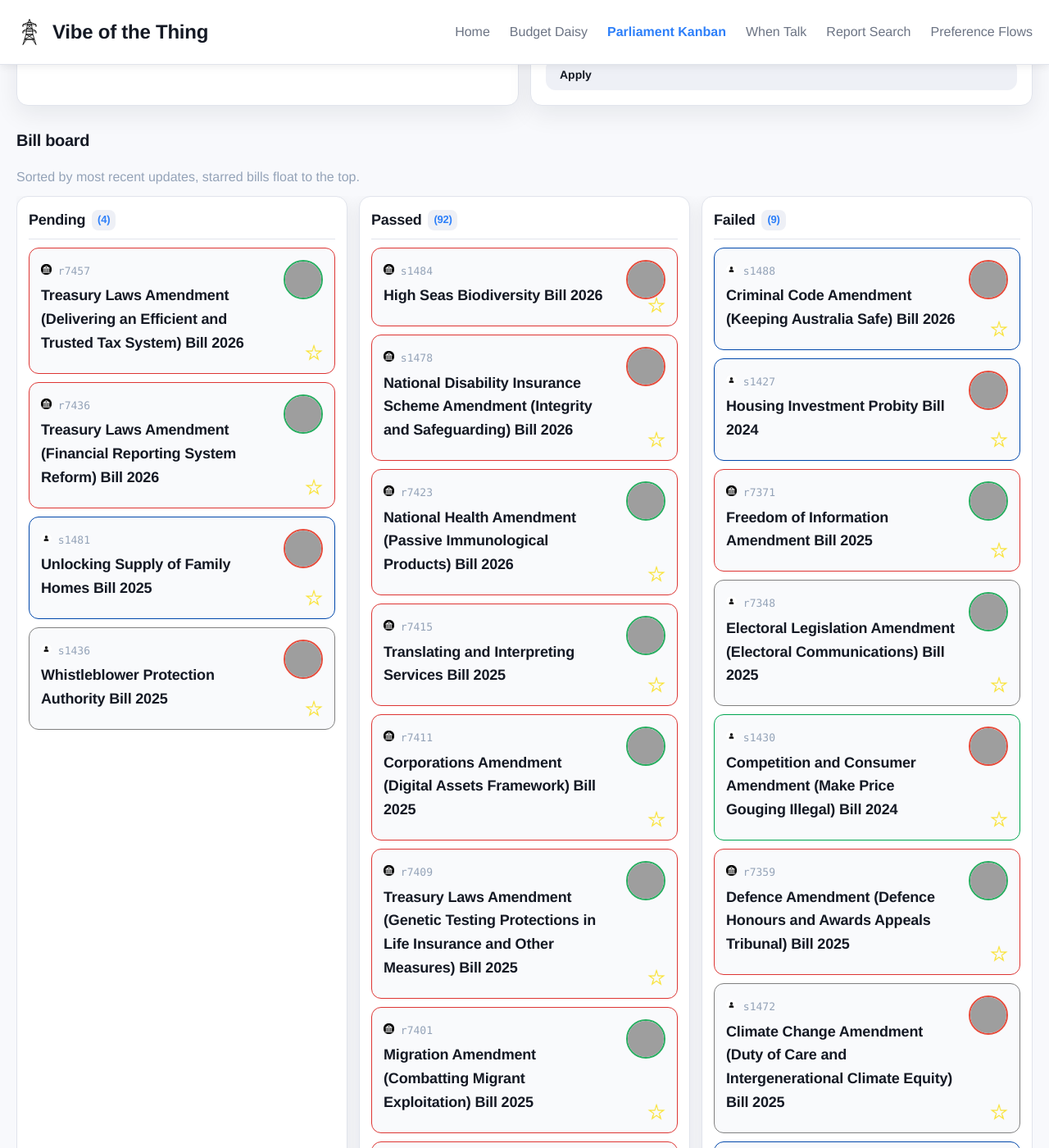
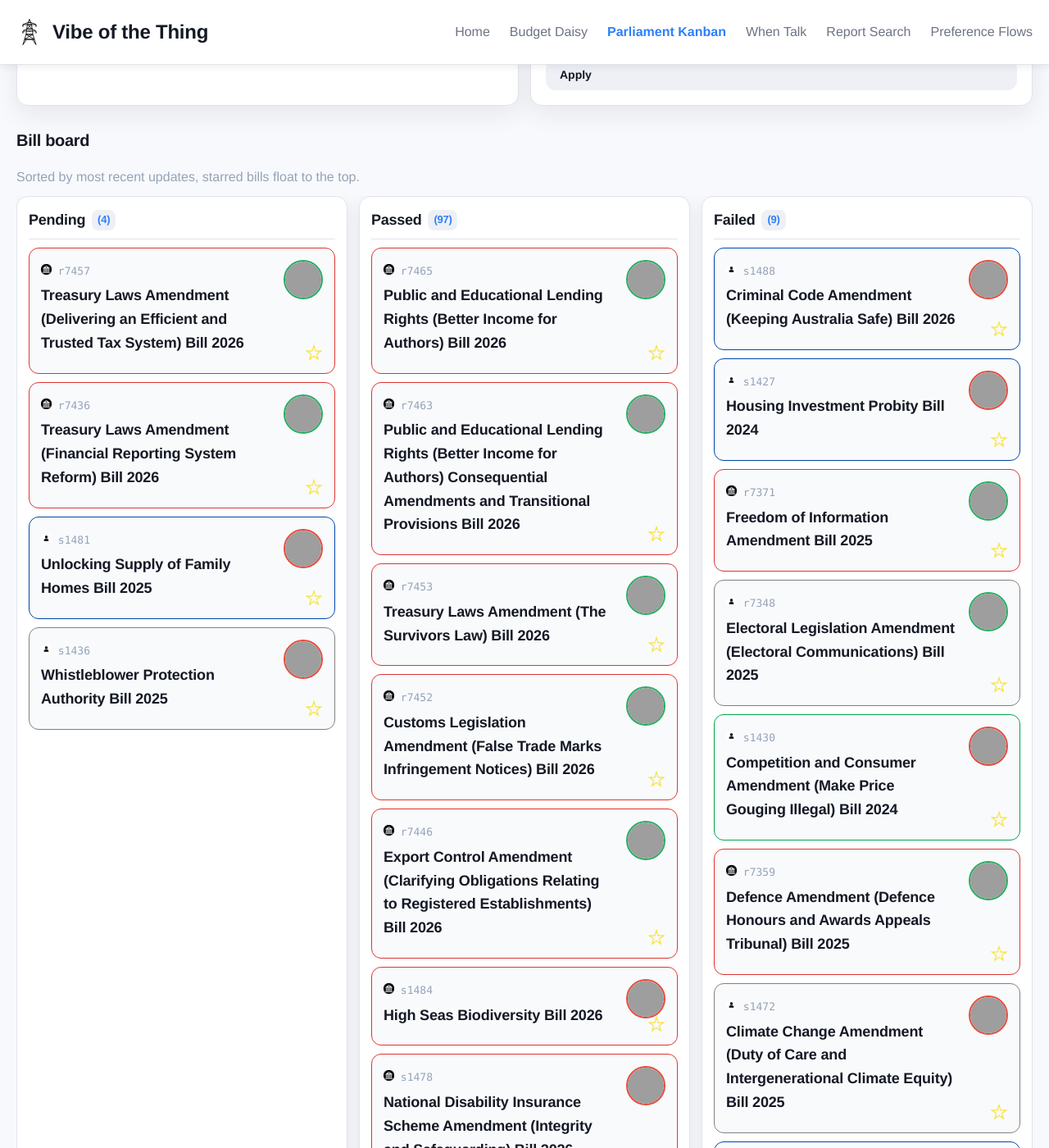
Before and after one commit to Coedice/vibe-of-the-thing, a Jekyll site: the page built from parliament-kanban/index.html, in a window 1280 px wide and 1400 px high, scrolled down 595 px, cut to the strip 0-1400 px from the top of the window. Shown: the whole strip at 82% size. Built offline with Jekyll 4.4.1, drawn with Linux system fonts in a browser that asks for light colours; grey boxes are pictures that could not be loaded.

Commit message:
Update bill data

```diff
--- a/_data/bills.yml
+++ b/_data/bills.yml
@@ -1640,6 +1640,25 @@ passed:
   pdf_url: https://parlinfo.aph.gov.au/parlInfo/download/legislation/bills/r7443_aspassed/toc_pdf/26023b01.pdf;fileType=application%2Fpdf
   last_updated: 2026-03-13
   second_reading_hansard_url: https://parlinfo.aph.gov.au/parlInfo/search/display/display.w3p;query=Id%3A%22chamber%2Fhansardr%2F29140%2F0073%22
+- bill_id: r7446
+  title: Export Control Amendment (Clarifying Obligations Relating to Registered Establishments)
+    Bill 2026
+  status: Assent
+  type: Government
+  portfolio: Agriculture, Fisheries and Forestry
+  originating_house: House of Representatives
+  summary: 'Amends the Export Control Act 2020 to: enable export operations in relation
+    to general products to be carried out at registered establishments without needing
+    to be included in the registration; and expand the scope of export documentation
+    that can be issued by the Department of Agriculture, Fisheries and Forestry to
+    include additional documentation required by trading partners.'
+  introducer_name: Julie Collins
+  introducer_party: Labor
+  introducer_id: '10136'
+  introducer_division: Franklin
+  pdf_url: https://parlinfo.aph.gov.au/parlInfo/download/legislation/bills/r7446_aspassed/toc_pdf/26027b01.pdf;fileType=application%2Fpdf
+  last_updated: 2026-05-20
+  second_reading_hansard_url: https://parlinfo.aph.gov.au/parlInfo/search/display/display.w3p;query=Id%3A%22chamber%2Fhansardr%2F29146%2F0016%22
 - bill_id: r7447
   title: Migration Amendment (2026 Measures No. 1) Bill 2026
   status: Act
@@ -1658,6 +1677,45 @@ passed:
   pdf_url: https://parlinfo.aph.gov.au/parlInfo/download/legislation/bills/r7447_aspassed/toc_pdf/26029b01.pdf;fileType=application%2Fpdf
   last_updated: 2026-03-13
   second_reading_hansard_url: https://parlinfo.aph.gov.au/parlInfo/search/display/display.w3p;query=Id%3A%22chamber%2Fhansards%2F29209%2F0252%22
+- bill_id: r7452
+  title: Customs Legislation Amendment (False Trade Marks Infringement Notices) Bill
+    2026
+  status: Assent
+  type: Government
+  portfolio: Home Affairs
+  originating_house: House of Representatives
+  summary: 'Amends the: Commerce (Trade Descriptions) Act 1905 to create a strict
+    liability offence for the importation of goods that bear false trade marks; and
+    Customs Regulation 2015 to prescribe this offence in the Customs Infringement
+    Notice Scheme, enabling Australian Border Force officers to issue infringement
+    notices as an alternative to prosecution.'
+  introducer_name: Julian Hill
+  introducer_party: Labor
+  introducer_id: '10885'
+  introducer_division: Bruce
+  pdf_url: https://parlinfo.aph.gov.au/parlInfo/download/legislation/bills/r7452_aspassed/toc_pdf/26032b01.pdf;fileType=application%2Fpdf
+  last_updated: 2026-05-20
+  second_reading_hansard_url: https://parlinfo.aph.gov.au/parlInfo/search/display/display.w3p;query=Id%3A%22chamber%2Fhansardr%2F29149%2F0042%22
+- bill_id: r7453
+  title: Treasury Laws Amendment (The Survivors Law) Bill 2026
+  status: Assent
+  type: Government
+  portfolio: Treasury
+  originating_house: House of Representatives
+  summary: "Amends the: Taxation Administration Act 1953 and 3 other Acts to establish\
+    \ a framework to enable victims and survivors of specified child abuse offences\
+    \ to obtain visibility of, and access to, certain amounts held in a perpetrator\u2019\
+    s superannuation for the purpose of satisfying unpaid compensation orders arising\
+    \ from criminal or civil proceedings; and Bankruptcy Act 1966 to ensure that compensation\
+    \ debts owed to victims and survivors are not extinguished by a perpetrator\u2019\
+    s bankruptcy."
+  introducer_name: Daniel Mulino
+  introducer_party: Labor
+  introducer_id: '10925'
+  introducer_division: Fraser
+  pdf_url: https://parlinfo.aph.gov.au/parlInfo/download/legislation/bills/r7453_aspassed/toc_pdf/26033b01.pdf;fileType=application%2Fpdf
+  last_updated: 2026-05-20
+  second_reading_hansard_url: https://parlinfo.aph.gov.au/parlInfo/search/display/display.w3p;query=Id%3A%22chamber%2Fhansardr%2F29149%2F0026%22
 - bill_id: r7456
   title: Treasury Laws Amendment (Doubling Penalties for ACCC Enforcement) Bill 2026
   status: Act
@@ -1692,6 +1750,41 @@ passed:
   pdf_url: https://parlinfo.aph.gov.au/parlInfo/download/legislation/bills/r7462_aspassed/toc_pdf/26039b01.pdf;fileType=application%2Fpdf
   last_updated: 2026-04-01
   second_reading_hansard_url: https://parlinfo.aph.gov.au/parlInfo/search/display/display.w3p;query=Id%3A%22chamber%2Fhansardr%2F29150%2F0011%22
+- bill_id: r7463
+  title: Public and Educational Lending Rights (Better Income for Authors) Consequential
+    Amendments and Transitional Provisions Bill 2026
+  status: Assent
+  type: Government
+  portfolio: Arts
+  originating_house: House of Representatives
+  summary: Introduced with the Public and Educational Lending Rights (Better Income
+    for Authors) Bill 2026, the bill repeals the Public Lending Right Act 1985 and
+    makes transitional and consequential provisions to support the implementation
+    of the new public and educational lending rights framework.
+  introducer_name: Tony Burke
+  introducer_party: Labor
+  introducer_id: '10081'
+  introducer_division: Watson
+  pdf_url: https://parlinfo.aph.gov.au/parlInfo/download/legislation/bills/r7463_aspassed/toc_pdf/26041b01.pdf;fileType=application%2Fpdf
+  last_updated: 2026-05-20
+  second_reading_hansard_url: https://parlinfo.aph.gov.au/parlInfo/search/display/display.w3p;query=Id%3A%22chamber%2Fhansardr%2F29153%2F0036%22
+- bill_id: r7465
+  title: Public and Educational Lending Rights (Better Income for Authors) Bill 2026
+  status: Assent
+  type: Government
+  portfolio: Arts
+  originating_house: House of Representatives
+  summary: Introduced with the Public and Educational Lending Rights (Better Income
+    for Authors) Consequential Amendments and Transitional Provisions Bill 2026, the
+    bill establishes a framework for public and educational lending rights to replace
+    the existing Public Lending Right Scheme and the Educational Lending Right Scheme.
+  introducer_name: Tony Burke
+  introducer_party: Labor
+  introducer_id: '10081'
+  introducer_division: Watson
+  pdf_url: https://parlinfo.aph.gov.au/parlInfo/download/legislation/bills/r7465_aspassed/toc_pdf/26042b01.pdf;fileType=application%2Fpdf
+  last_updated: 2026-05-20
+  second_reading_hansard_url: https://parlinfo.aph.gov.au/parlInfo/search/display/display.w3p;query=Id%3A%22chamber%2Fhansardr%2F29153%2F0032%22
 - bill_id: r7472
   title: Export Finance and Insurance Corporation Amendment (Strategic Reserve) Bill
     2026
```
